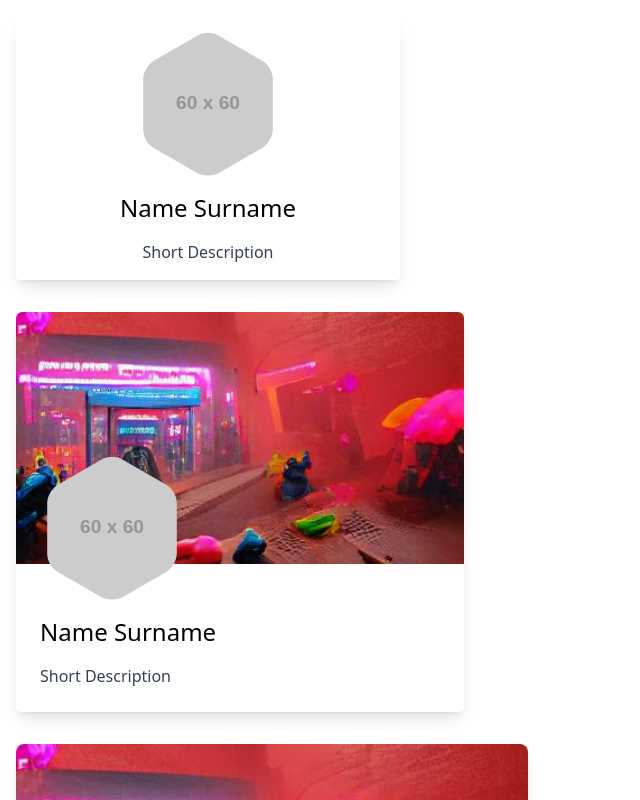
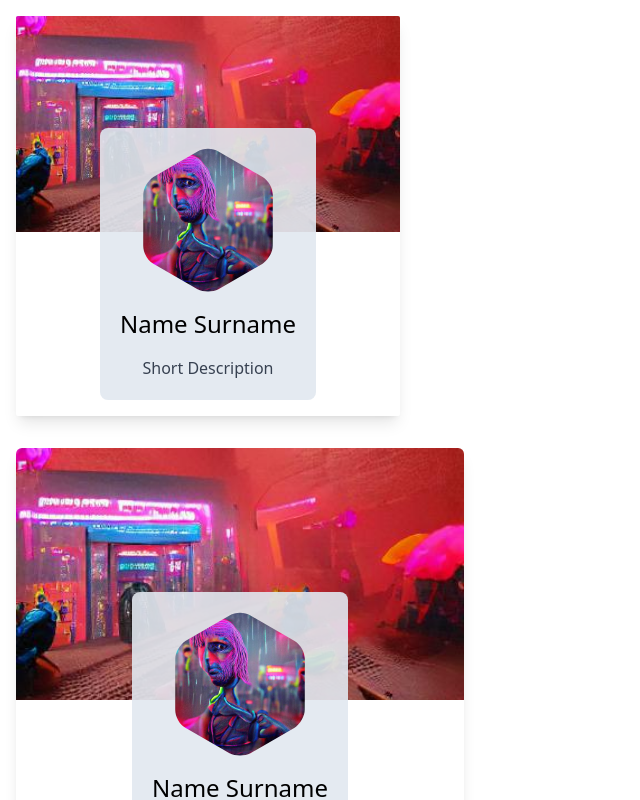
Before and after one commit to Alexnorvag/react-tailwind-atomic, a React (Create React App) app: page / in a window 1280 px wide. Shown: the top 800 px of the page, without its empty margins (0-640 px from the left). Built offline with nearby package versions, Linux system fonts and the light colour scheme.

Commit message:
change: image component

```diff
--- a/src/App.js
+++ b/src/App.js
@@ -1,6 +1,7 @@
+import { ProfileCard } from "./components(molecules)/profile-card";
+
 import backgroundSrc from "./assets/images/background.jpg";
-// import avatarSrc from "./assets/images/avatar.jpg";
-import { ProfileCard } from "./components(molecules)/profile-card";
+import avatarSrc from "./assets/images/avatar.jpg";
 
 function App() {
   return (
@@ -55,11 +56,11 @@ function App() {
 
       <IconLink /> */}
 
-      <ProfileCard size="sm" classes="gap-4" center />
+      <ProfileCard avatarSrc={avatarSrc} cover={backgroundSrc} size="sm" />
 
-      <ProfileCard cover={backgroundSrc} size="md" classes="gap-4" />
+      <ProfileCard avatarSrc={avatarSrc} cover={backgroundSrc} size="md" />
 
-      <ProfileCard cover={backgroundSrc} size="lg" classes="gap-4" center />
+      <ProfileCard avatarSrc={avatarSrc} cover={backgroundSrc} size="lg" />
     </div>
   );
 }
--- a/src/components(molecules)/common(atoms)/image.js
+++ b/src/components(molecules)/common(atoms)/image.js
@@ -1,7 +1,13 @@
+import clsx from "clsx";
 import PropTypes from "prop-types";
 
-export const Image = ({ src, alt, ...props }) => (
-  <img className="w-full h-full object-cover" src={src} alt={alt} {...props} />
+export const Image = ({ src, alt, classes, ...props }) => (
+  <img
+    className={clsx("w-full object-cover", classes)}
+    src={src}
+    alt={alt}
+    {...props}
+  />
 );
 
 Image.propTypes = {
--- a/src/components(molecules)/profile-card.js
+++ b/src/components(molecules)/profile-card.js
@@ -4,6 +4,7 @@ import PropTypes from "prop-types";
 import { Avatar } from "./common(atoms)/avatar";
 import { Card } from "./common(atoms)/card";
 import { Heading } from "./common(atoms)/heading";
+import { Image } from "./common(atoms)/image";
 import { Paragraph } from "./common(atoms)/paragraph";
 
 const ProfileCardOffsetTop = {
@@ -32,18 +33,20 @@ export const ProfileCard = ({
       {...props}
     >
       {cover && (
-        <img
-          className="absolute inset-0 w-full aspect-video object-cover"
+        <Image
+          classes="absolute inset-0 w-full aspect-video object-cover"
           src={cover}
           alt="cover"
         />
       )}
 
-      <Avatar size="lg" shape="hexagon" src={avatarSrc} alt="avatar" />
+      <div className="flex flex-col w-fit items-center gap-4 z-10 bg-slate-200 bg-opacity-90 rounded-lg p-5">
+        <Avatar size="lg" shape="hexagon" src={avatarSrc} alt="avatar" />
 
-      <Heading level={3}>{title}</Heading>
+        <Heading level={3}>{title}</Heading>
 
-      <Paragraph>{subtitile}</Paragraph>
+        <Paragraph>{subtitile}</Paragraph>
+      </div>
     </Card>
   );
 };
@@ -54,10 +57,12 @@ ProfileCard.propTypes = {
   title: PropTypes.string,
   subtitile: PropTypes.string,
   size: PropTypes.oneOf(["sm", "md", "lg"]),
+  center: PropTypes.bool,
 };
 
 ProfileCard.defaultProps = {
   title: "Name Surname",
   subtitile: "Short Description",
   size: "md",
+  center: true,
 };
```
